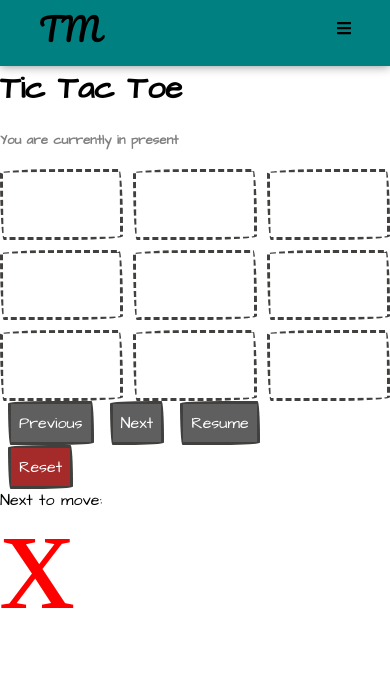
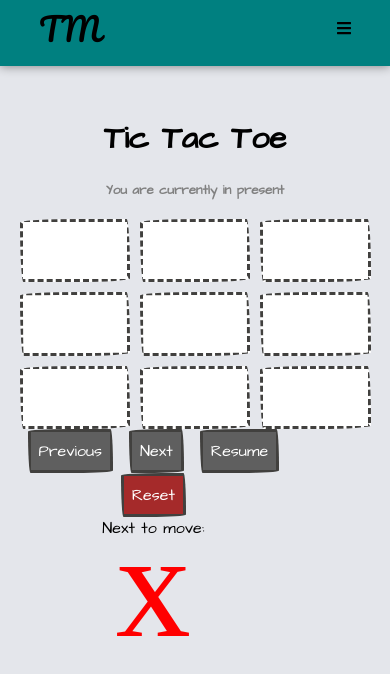
Before and after one commit to DanDPV/Applaudo-Trainee-week-7, a React (Create React App) app: page /tic-tac-toe in a window 390 px wide. Shown: the top 674 px of the page. Built offline with nearby package versions, Linux system fonts and the light colour scheme; a web font is replaced by a local one.

Commit message:
:lipstick: Add css clases that lazy load posibly do not load

```diff
--- a/src/pages/TicTacToePage/TicTacToePage.css
+++ b/src/pages/TicTacToePage/TicTacToePage.css
@@ -1,3 +1,22 @@
+body {
+  background-color: #e4e6eb;
+}
+
+.page-content {
+  text-align: center;
+  margin: 50px 15%;
+}
+
+.container {
+  display: flex;
+  flex-direction: row;
+  flex-wrap: wrap;
+}
+
+.board {
+  flex-grow: 1;
+}
+
 .tic-tac-toe-title {
   font-family: 'Architects Daughter', cursive;
 }
@@ -24,3 +43,10 @@
 .tic-tac-toe-error {
   color: red;
 }
+
+@media only screen and (max-width: 900px) {
+  .page-content {
+    text-align: center;
+    margin: 50px 5%;
+  }
+}
```
